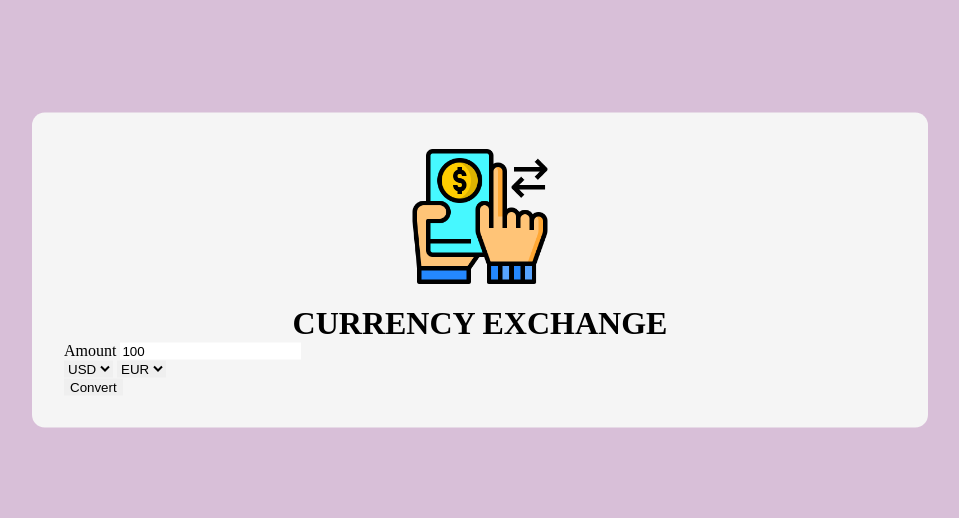
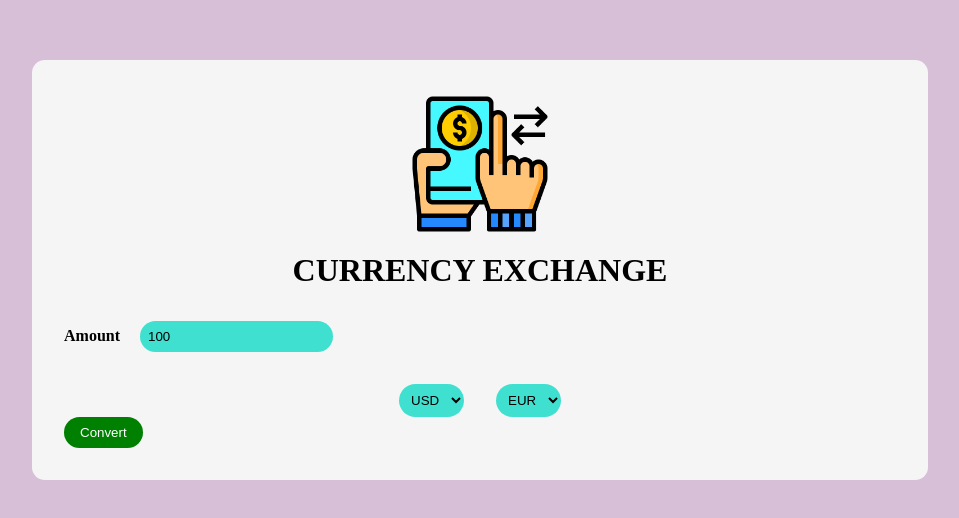
Before and after one commit to AnastasiaEvl/currencyExchange, a plain HTML site: page index.html in a window 1280 px wide. Shown: the part 130-648 px from the top of the page, without its empty margins (160-1119 px from the left). Drawn offline with Linux system fonts and the light colour scheme; no server answers.

Commit message:
feat: style modification

```diff
--- a/index.html
+++ b/index.html
@@ -9,7 +9,6 @@
     <script defer src="src/scripts/currency.js"></script>
     <script defer src="src/scripts/api.js"></script>
     <script defer src="src/scripts/script.js"></script>
-
     <title>currency exchange</title>
 </head>
 <body>
@@ -19,12 +18,12 @@
         <h1 class="app-title">Currency Exchange</h1>
     </div>
     <label for="amount">Amount</label>
-    <input type="number" id="amount" value="100">
+    <input type="number" id="amount" value="100" class="amount__input">
     <div class="dropdowns">
-        <select id="from-currency-select"></select>
-        <select id="to-currency-select"></select>
+        <select id="from-currency-select" class="dropdowns__select"></select>
+        <select id="to-currency-select"  class="dropdowns__select"></select>
     </div>
-    <button id="convert-button">Convert</button>
+    <button id="convert-button" class="convert__button">Convert</button>
     <p id="result"></p>
 </div>
 
--- a/src/styles/style.css
+++ b/src/styles/style.css
@@ -7,11 +7,13 @@
     padding: 2em;
     border-radius: 0.8em;
     position: absolute;
+    font-weight: bold;
 }
 .app-details{
     display: flex;
     align-items: center;
     flex-direction: column;
+    padding-bottom: 2rem;
 }
 .app-icon{
     width:9rem;
@@ -20,3 +22,37 @@
 .app-title{
     text-transform: uppercase;
 }
+.amount{
+    font-size: 1.5rem;
+}
+.amount__input{
+    background-color: turquoise;
+    border-radius: 50px;
+    padding: 0.5rem;
+    margin-left: 1rem;
+    margin-bottom:2rem;
+}
+.dropdowns{
+    width: 100%;
+    display: flex;
+    justify-content: center;
+    gap:2rem;
+}
+.dropdowns__select{
+    background-color: turquoise;
+    border-radius: 50px;
+    padding:0.5rem;
+}
+.convert__button{
+    background-color: green;
+    border-radius: 50px;
+    padding: 0.5rem 1rem;
+    color:white;
+    transition: 0.3s;
+}
+.convert__button:hover{
+    cursor: pointer;
+    background-color: darkgreen;
+    transition: 0.3s;
+
+}
```
